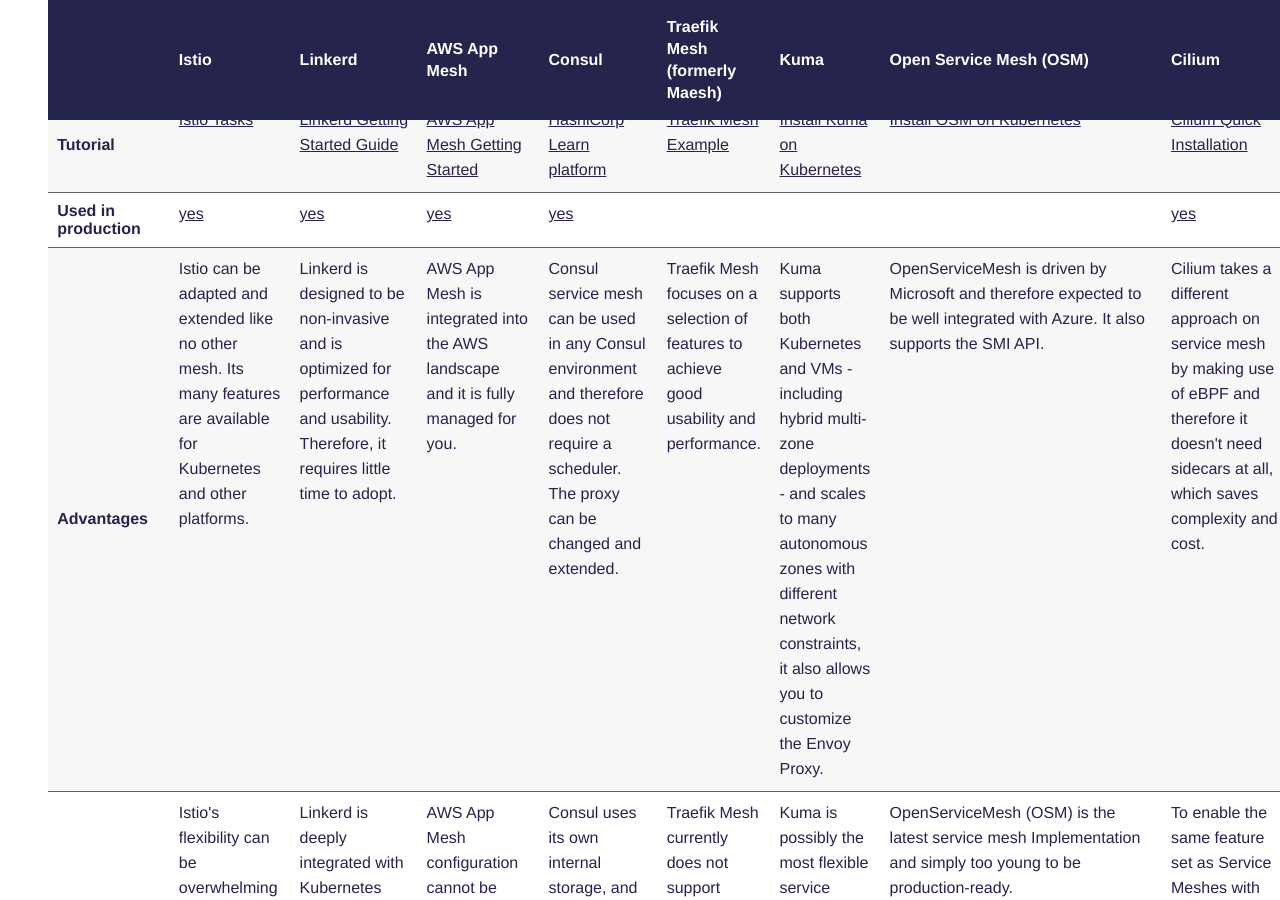
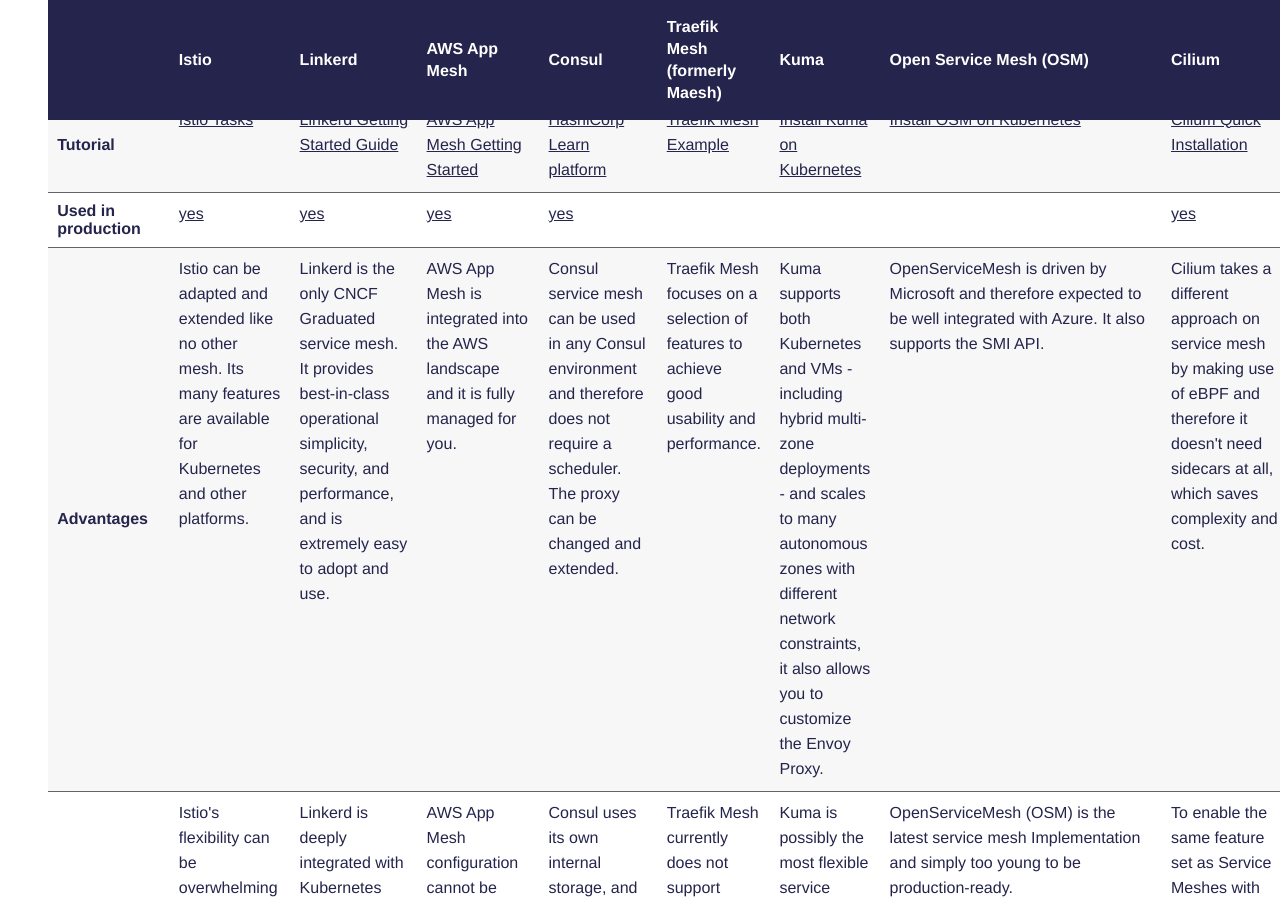
Before and after one commit to servicemesh-es/servicemesh.es, a Jekyll site: the page built from index.md, in a window 1280 px wide and 900 px high, scrolled down 6273 px. Built offline with Jekyll 4.4.1, drawn with Linux system fonts in a browser that asks for light colours; some web fonts are replaced; some of the changed lines change nothing that is shown; some of the changed text lies outside the part shown.

Commit message:
Updates for Linkerd
Signed-off-by: Flynn <flynn@buoyant.io>

```diff
--- a/_includes/comparison.html
+++ b/_includes/comparison.html
@@ -95,7 +95,7 @@
         <tr>
             <th scope="row">Used in production</th>
             <td><a href="https://istio.io/about/community/customers/" target="_blank">yes</a></td>
-            <td><a href="https://github.com/linkerd/linkerd2/blob/master/ADOPTERS.md" target="_blank">yes</a></td>
+            <td><a href="https://linkerd.io/community/adopters/" target="_blank">yes</a></td>
             <td><a href="https://aws.amazon.com/de/app-mesh/customers/" target="_blank">yes</a></td>
             <td><a href="https://www.hashicorp.com/resources?type=case-study&products=consul" target="_blank">yes</a></td>
             <td></td>
@@ -106,7 +106,7 @@
           <tr>
             <th scope="row">Advantages</th>
             <td>Istio can be adapted and extended like no other mesh. Its many features are available for Kubernetes and other platforms.</a></td>
-            <td>Linkerd is designed to be non-invasive and is optimized for performance and usability. Therefore, it requires little time to adopt.</td>
+            <td>Linkerd is the only CNCF Graduated service mesh. It provides best-in-class operational simplicity, security, and performance, and is extremely easy to adopt and use.</td>
             <td>AWS App Mesh is integrated into the AWS landscape and it is fully managed for you.</td>
             <td>Consul service mesh can be used in any Consul environment and therefore does not require a scheduler. The proxy can be changed and extended.</td>
             <td>Traefik Mesh focuses on a selection of features to achieve good usability and performance.</td>
@@ -226,7 +226,7 @@
       <tr>
         <th scope="row">Cloud Integrations</th>
         <td><a href="https://cloud.google.com/istio" target="_blank">Google Cloud</a>, <a href="https://www.alibabacloud.com/help/doc-detail/89805.htm" target="_blank">Alibaba Cloud</a>, <a href="https://cloud.ibm.com/docs/containers?topic=containers-istio" target="_blank">IBM Cloud</a></td>
-        <td><a href="https://marketplace.digitalocean.com/apps/linkerd" target="_blank">DigitalOcean</a></td>
+        <td><a href="https://marketplace.digitalocean.com/apps/linkerd-beta" target="_blank">DigitalOcean</a></td>
         <td><a href="https://aws.amazon.com/app-mesh/" target="_blank">AWS</a></td>
         <td><a href="https://cloud.hashicorp.com/products/consul" target="_blank">HCP Consul on AWS and Azure</a></td>
         <td></td>
@@ -434,7 +434,7 @@
       <tr>
         <th scope="row">Percentage-based Traffic Splits</th>
         <td><a href="https://istio.io/docs/tasks/traffic-management/traffic-shifting/#apply-weight-based-routing" target="_blank">yes</a></td>
-        <td><a href="https://linkerd.io/2/features/traffic-split/" target="_blank">yes</a>, through <a href="https://github.com/servicemeshinterface/smi-spec/blob/master/apis/traffic-split/v1alpha3/traffic-split.md" target="_blank">SMI</a></td>
+        <td><a href="https://linkerd.io/2.13/tasks/configuring-dynamic-request-routing/" target="_blank">yes</a>, through <a href="https://gateway-api.sigs.k8s.io/guides/http-routing/" _target="blank">Gateway API</a> or <a href="https://github.com/servicemeshinterface/smi-spec/blob/master/apis/traffic-split/v1alpha3/traffic-split.md" target="_blank">SMI</a></td>
         <td><a href="https://docs.aws.amazon.com/app-mesh/latest/APIReference/API_CreateRoute.html" target="_blank">yes</a></td>
         <td><a href="https://www.consul.io/docs/connect/config-entries/service-splitter" target="_blank">yes</a></td>
         <td>yes, through <a href="https://github.com/servicemeshinterface/smi-spec/blob/master/apis/traffic-split/v1alpha3/traffic-split.md" target="_blank">SMI</a></td>
@@ -445,7 +445,7 @@
       <tr>
         <th scope="row">Header- and Path-based Traffic Splits<small class="form-text">Routing rules based on request header and path</small></th>
         <td><a href="https://istio.io/docs/tasks/traffic-management/request-routing/" target="_blank">yes</a></td>
-        <td>planned</td>
+        <td><a href="https://linkerd.io/2.13/tasks/configuring-dynamic-request-routing/" target="_blank">yes</a>, through <a href="https://gateway-api.sigs.k8s.io/guides/http-routing/" _target="blank">Gateway API</a></td>
         <td><a href="https://docs.aws.amazon.com/app-mesh/latest/APIReference/API_CreateRoute.html" target="_blank">yes</a> </td>
         <td><a href="https://www.consul.io/docs/connect/config-entries/service-router" target="_blank">yes</a></td>
         <td>no</td>
@@ -463,7 +463,7 @@
       <tr>
         <th scope="row">Circuit Breaking</th>
         <td><a href="https://istio.io/docs/concepts/traffic-management/#circuit-breakers" target="_blank">yes</a></td>
-        <td><a href="https://github.com/linkerd/linkerd2/issues/2846" target="_blank">no, planned for 2.12.0</a></td>
+        <td><a href="https://linkerd.io/2.13/tasks/circuit-breakers/" target="_blank">yes</a></td>
         <td><a href="https://aws.amazon.com/about-aws/whats-new/2020/11/aws-app-mesh-introduces-circuit-breaker-capabilities/" target="_blank">yes</a></td>
         <td><a href="https://www.consul.io/docs/connect/config-entries/service-defaults#limits" target="_blank">yes</a></td>
         <td><a href="https://doc.traefik.io/traefik-mesh/configuration/#circuit-breaker" target="_blank">yes</a></td>
@@ -580,7 +580,7 @@
       <tr>
         <th scope="row">Service-to-Service Authorization Rules</th>
         <td><a href="https://istio.io/docs/concepts/security/#authorization" target="_blank">yes</a></td>
-        <td><a href="https://linkerd.io/2.11/features/server-policy/" target="_blank">yes</a></td>
+        <td><a href="https://linkerd.io/2/features/server-policy/" target="_blank">yes</a></td>
         <td><a href="https://github.com/aws/aws-app-mesh-roadmap/issues/80" target="_blank">no</a>, but <a href="https://docs.aws.amazon.com/app-mesh/latest/userguide/security_iam_service-with-iam.html" target="_blank">support for IAM for user-authorization</a></td>
         <td><a href="https://www.consul.io/docs/connect/intentions" target="_blank">yes</a></td>
         <td>no</td>
```
